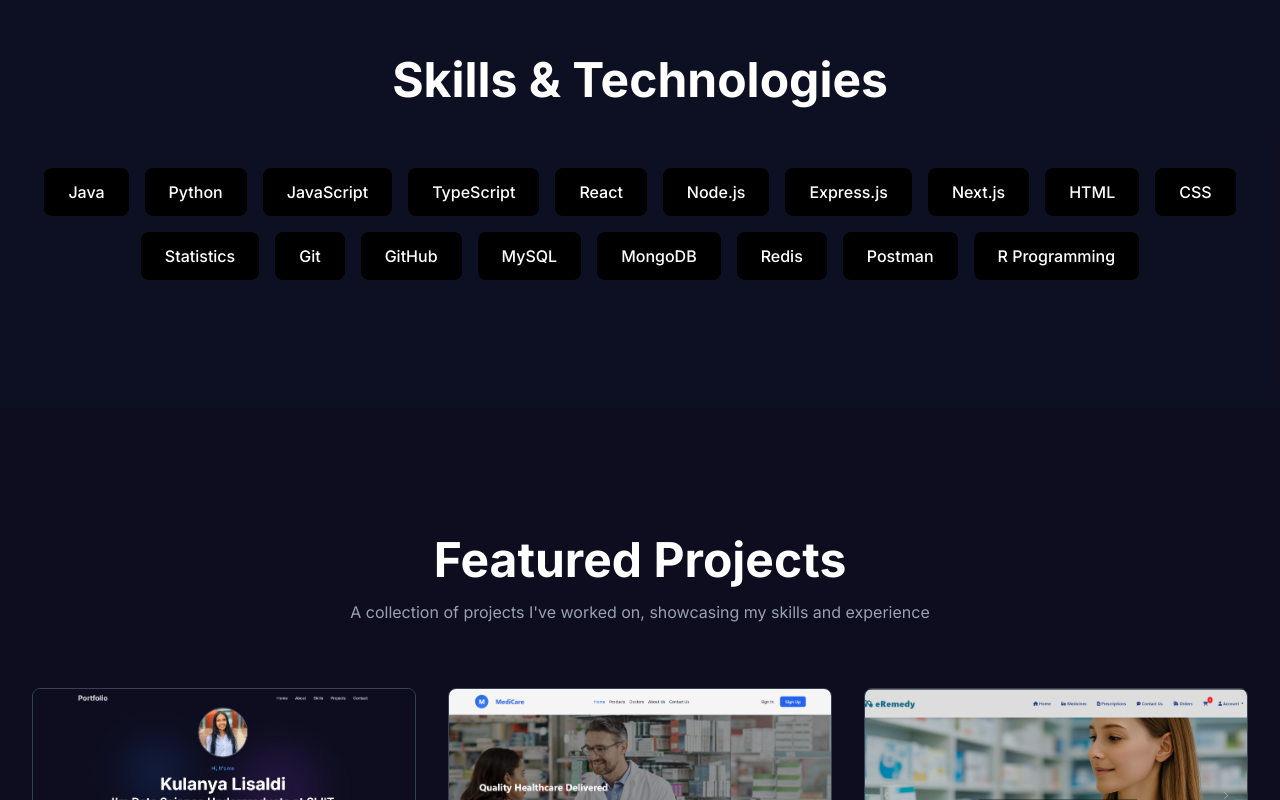
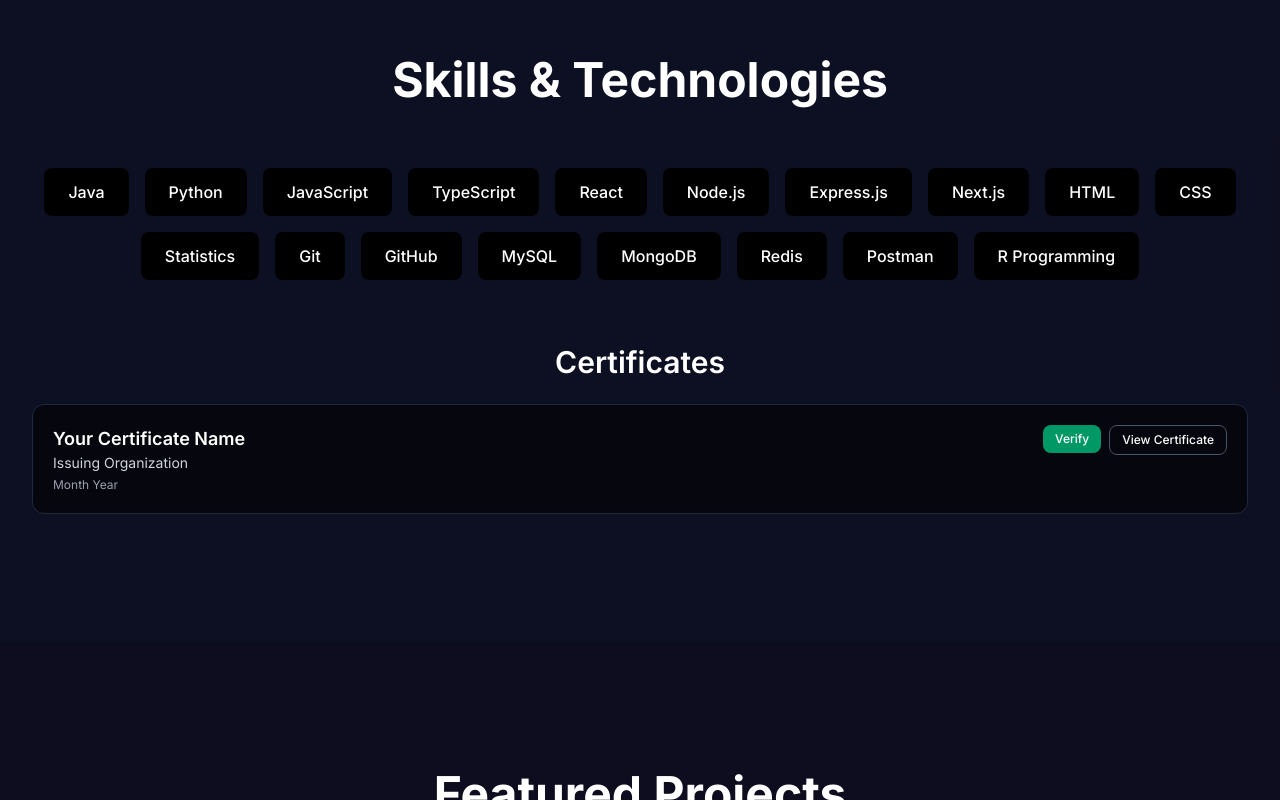
Before and after one commit to KulanyaLisaldi/Portfolio-Kulanya, a Next.js app: page / in a window 1280 px wide. Shown: the part 1640-2440 px from the top of the page. Built offline with nearby package versions, Linux system fonts and the light colour scheme; no server answers.

Commit message:
Add Certificate

```diff
--- a/components/Skills.tsx
+++ b/components/Skills.tsx
@@ -46,6 +46,80 @@ const Skills = () => {
             </span>
           ))}
         </div>
+
+        {/* Certificates */}
+        <div className="mt-16">
+          <h3 className="text-2xl md:text-3xl font-semibold mb-6 text-white text-center">
+            Certificates
+          </h3>
+
+          <div className="w-full mx-auto grid gap-4 grid-cols-1">
+            {/* Example certificate card – replace with your real certificate details */}
+            <div className="bg-black/60 border border-gray-800 rounded-xl p-4 md:p-5 text-white flex flex-col">
+              <div className="flex items-start justify-between gap-4">
+                <div>
+                  <p className="font-semibold text-lg">Your Certificate Name</p>
+                  <p className="text-sm text-gray-300">Issuing Organization</p>
+                  <p className="text-xs text-gray-400 mt-1">Month Year</p>
+                </div>
+
+                <div className="flex flex-row items-start justify-end gap-2">
+                  {/* Verify link (e.g., credential ID / verification URL) */}
+                  <a
+                    href="https://example.com/verify"
+                    target="_blank"
+                    rel="noopener noreferrer"
+                    className="px-3 py-1.5 rounded-lg text-xs font-medium bg-emerald-600 hover:bg-emerald-500 transition-colors whitespace-nowrap"
+                  >
+                    Verify
+                  </a>
+
+                  {/* View certificate (PDF / image / site) */}
+                  <a
+                    href="https://example.com/certificate"
+                    target="_blank"
+                    rel="noopener noreferrer"
+                    className="px-3 py-1.5 rounded-lg text-xs font-medium border border-gray-600 hover:bg-gray-800 transition-colors whitespace-nowrap"
+                  >
+                    View Certificate
+                  </a>
+                </div>
+              </div>
+            </div>
+
+            {/* Duplicate and edit this block for more certificates */}
+            {/*
+            <div className="bg-black/60 border border-gray-800 rounded-xl p-4 md:p-5 text-white flex flex-col">
+              <div className="flex items-start justify-between gap-4">
+                <div>
+                  <p className="font-semibold text-lg">Another Certificate</p>
+                  <p className="text-sm text-gray-300">Issuer</p>
+                  <p className="text-xs text-gray-400 mt-1">Month Year</p>
+                </div>
+
+                <div className="flex flex-row items-start justify-end gap-2">
+                  <a
+                    href="https://verify-link-here"
+                    target="_blank"
+                    rel="noopener noreferrer"
+                    className="px-3 py-1.5 rounded-lg text-xs font-medium bg-emerald-600 hover:bg-emerald-500 transition-colors whitespace-nowrap"
+                  >
+                    Verify
+                  </a>
+                  <a
+                    href="https://view-certificate-link-here"
+                    target="_blank"
+                    rel="noopener noreferrer"
+                    className="px-3 py-1.5 rounded-lg text-xs font-medium border border-gray-600 hover:bg-gray-800 transition-colors whitespace-nowrap"
+                  >
+                    View Certificate
+                  </a>
+                </div>
+              </div>
+            </div>
+            */}
+          </div>
+        </div>
       </div>
     </section>
   )
```
